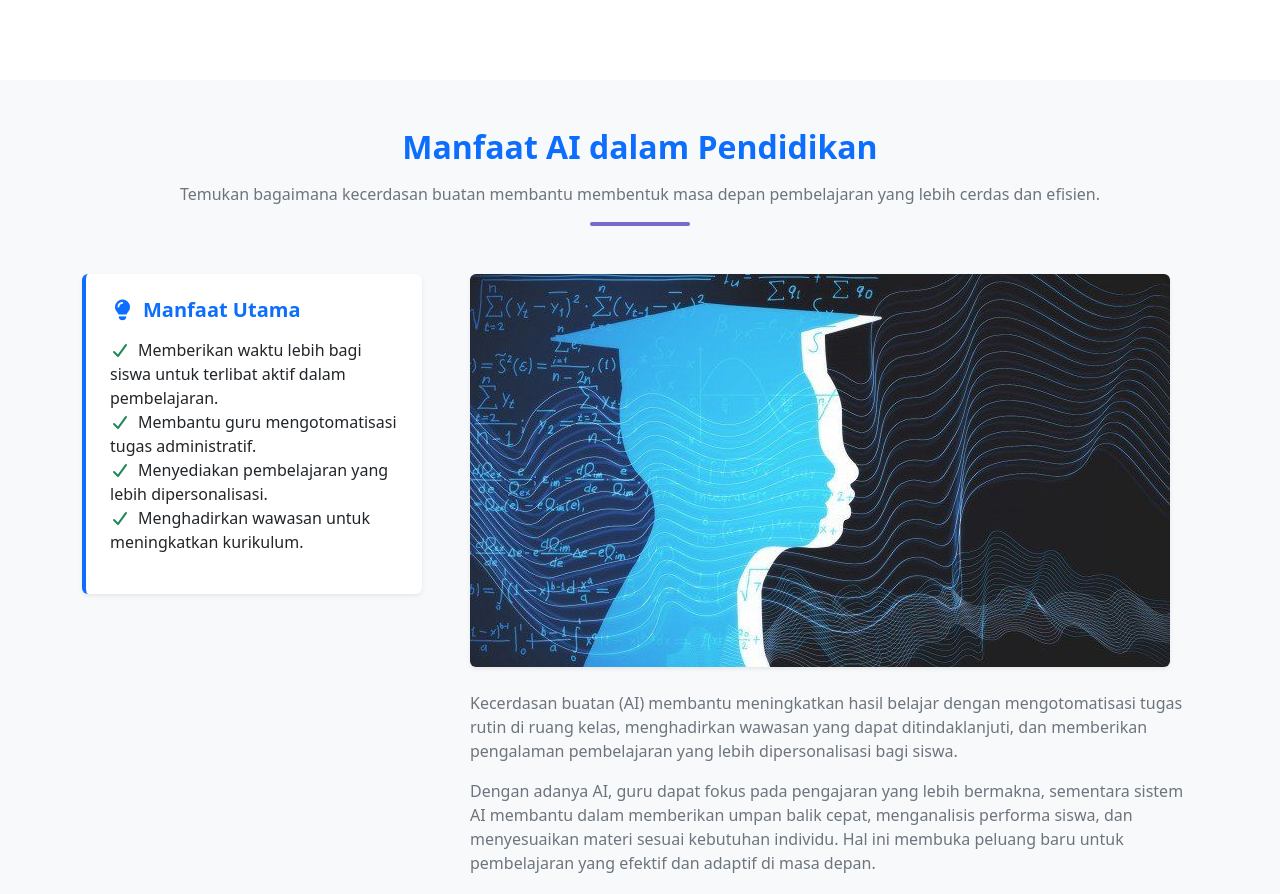
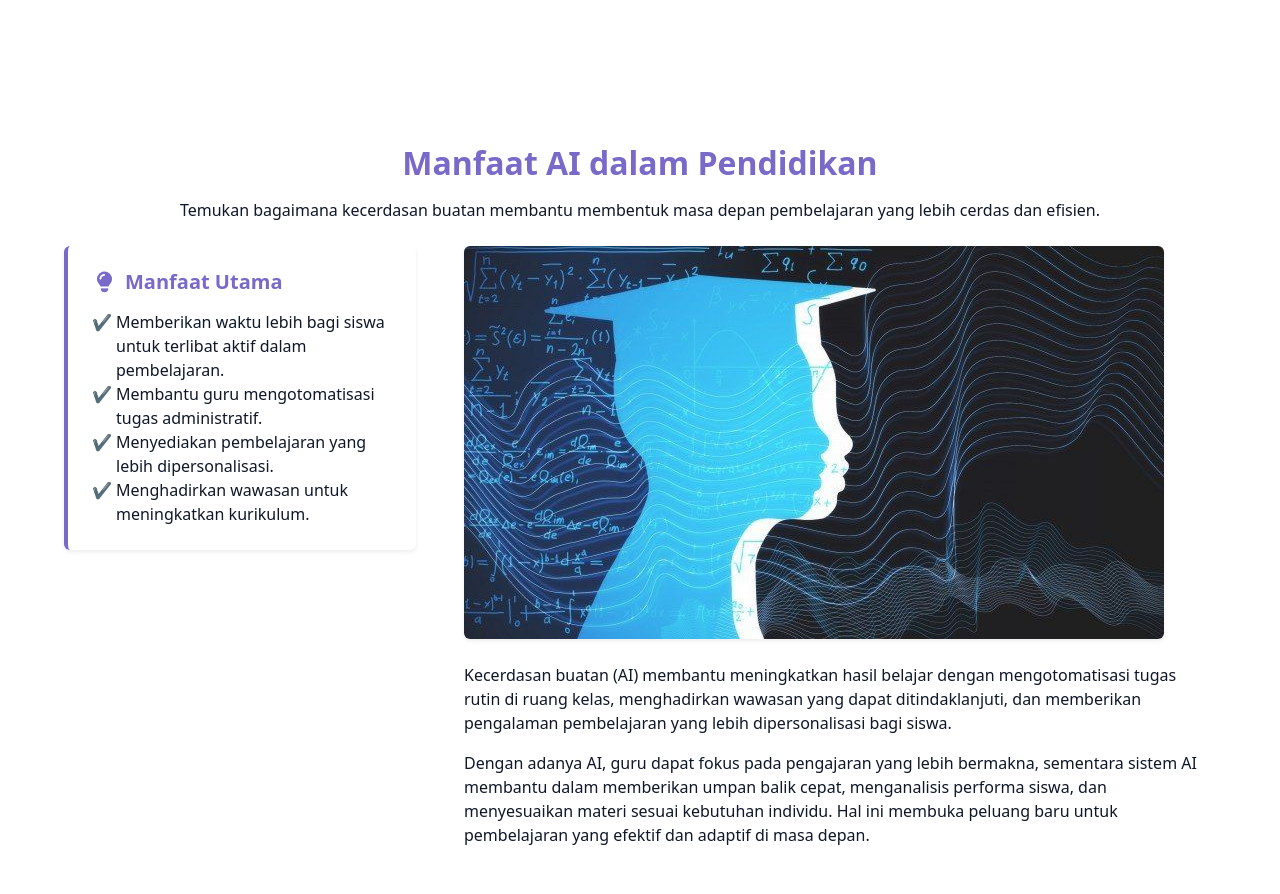
Before and after one commit to Rndraha21/prakwebBootstrap, a plain HTML site: page index.html in a window 1280 px wide. Shown: the part 1520-2414 px from the top of the page. Drawn offline with nearby package versions, Linux system fonts and the light colour scheme; a web font is replaced by a local one.

Commit message:
ubah dikit

```diff
--- a/index.html
+++ b/index.html
@@ -8,13 +8,14 @@
       rel="stylesheet"
       href="	https://cdn.jsdelivr.net/npm/bootstrap@5.3.8/dist/css/bootstrap.min.css"
     />
-    <link rel="stylesheet" href="style.css" />
-    <link rel="stylesheet" href="style-manfaat.css">
 
     <link
       rel="stylesheet"
       href="https://cdnjs.cloudflare.com/ajax/libs/font-awesome/7.0.1/css/all.min.css"
     />
+
+    <link rel="stylesheet" href="style.css" />
+    <link rel="stylesheet" href="style-manfaat.css" />
   </head>
 
   <body data-bs-spy="scroll" data-bs-target=".navbar" data-bs-offset="50">
@@ -156,44 +157,59 @@
     </section>
 
     <!-- Habib -->
-    <section id="manfaat" class="py-5 bg-light">
-      <div class="container">
+    <section id="manfaat">
+      <div>
         <!-- Judul Utama -->
-        <div class="text-center mb-5">
+        <div class="text-center">
           <h2 class="fw-bold mb-3 text-primary">Manfaat AI dalam Pendidikan</h2>
           <p class="text-secondary">
-            Temukan bagaimana kecerdasan buatan membantu membentuk masa depan pembelajaran yang lebih cerdas dan efisien.
+            Temukan bagaimana kecerdasan buatan membantu membentuk masa depan
+            pembelajaran yang lebih cerdas dan efisien.
           </p>
           <div class="underline mx-auto mb-4"></div>
         </div>
 
-        <div class="row g-5 align-items-start">
-
-          <!-- Kolom Kiri -->
+        <!-- Kolom Kiri -->
+        <div class="row g-5">
           <div class="col-md-4">
-            <div class="p-4 bg-white border-start border-4 border-primary rounded shadow-sm hover-card">
+            <div
+              class="p-4 bg-white rounded shadow-sm hover-card manfaat-card"
+            >
               <h5 class="fw-bold mb-3 text-primary">
                 <i class="fa-solid fa-lightbulb me-2"></i>Manfaat Utama
               </h5>
-              <ul class="list-unstyled">
-                <li><i class="fa-solid fa-check text-success me-2"></i>Memberikan waktu lebih bagi siswa untuk terlibat aktif dalam pembelajaran.</li>
-                <li><i class="fa-solid fa-check text-success me-2"></i>Membantu guru mengotomatisasi tugas administratif.</li>
-                <li><i class="fa-solid fa-check text-success me-2"></i>Menyediakan pembelajaran yang lebih dipersonalisasi.</li>
-                <li><i class="fa-solid fa-check text-success me-2"></i>Menghadirkan wawasan untuk meningkatkan kurikulum.</li>
+              <ul class="list-group">
+                <li>
+                  Memberikan waktu lebih bagi siswa untuk terlibat aktif dalam
+                  pembelajaran.
+                </li>
+                <li>Membantu guru mengotomatisasi tugas administratif.</li>
+                <li>Menyediakan pembelajaran yang lebih dipersonalisasi.</li>
+                <li>Menghadirkan wawasan untuk meningkatkan kurikulum.</li>
               </ul>
             </div>
           </div>
 
           <!-- Kolom Kanan -->
           <div class="col-md-8">
-            <div class="content-fade">
-              <img src="images/ai-education.jpg" alt="AI dalam Pendidikan" class="img-fluid rounded mb-4 shadow-sm" />
+            <div>
+              <img
+                src="images/ai-education.jpg"
+                alt="AI dalam Pendidikan"
+                class="hover-card img-fluid rounded mb-4 shadow-sm"
+              />
               <p class="text-secondary">
-                Kecerdasan buatan (AI) membantu meningkatkan hasil belajar dengan mengotomatisasi tugas rutin di ruang kelas, menghadirkan wawasan yang dapat ditindaklanjuti, dan memberikan pengalaman pembelajaran yang lebih dipersonalisasi bagi siswa.
+                Kecerdasan buatan (AI) membantu meningkatkan hasil belajar
+                dengan mengotomatisasi tugas rutin di ruang kelas, menghadirkan
+                wawasan yang dapat ditindaklanjuti, dan memberikan pengalaman
+                pembelajaran yang lebih dipersonalisasi bagi siswa.
               </p>
               <p class="text-secondary">
-                Dengan adanya AI, guru dapat fokus pada pengajaran yang lebih bermakna, sementara sistem AI membantu dalam memberikan umpan balik cepat,  menganalisis performa siswa, dan menyesuaikan materi sesuai kebutuhan individu.
-                Hal ini membuka peluang baru untuk pembelajaran yang efektif dan adaptif di masa depan.
+                Dengan adanya AI, guru dapat fokus pada pengajaran yang lebih
+                bermakna, sementara sistem AI membantu dalam memberikan umpan
+                balik cepat, menganalisis performa siswa, dan menyesuaikan
+                materi sesuai kebutuhan individu. Hal ini membuka peluang baru
+                untuk pembelajaran yang efektif dan adaptif di masa depan.
               </p>
             </div>
           </div>
@@ -204,7 +220,5 @@
 
     <script src="	https://cdn.jsdelivr.net/npm/bootstrap@5.3.8/dist/js/bootstrap.bundle.min.js"></script>
     <script src="script.js"></script>
-    <script src="script-manfaat.js"></script>
-
   </body>
 </html>
--- a/script-manfaat.js
+++ /dev/null
@@ -1,11 +0,0 @@
-const fadeElements = document.querySelectorAll(".content-fade");
-
-window.addEventListener("scroll", () => {
-  fadeElements.forEach((el) => {
-    const rect = el.getBoundingClientRect().top;
-    const windowHeight = window.innerHeight;
-    if (rect < windowHeight - 100) {
-      el.classList.add("visible");
-    }
-  });
-});
--- a/style-manfaat.css
+++ /dev/null
@@ -1,23 +0,0 @@
-.underline {
-  width: 100px;
-  height: 4px;
-  background-color: var(--clr-primary);
-  border-radius: 2px;
-}
-
-.hover-card {
-  transition: all 0.3s ease;
-}
-.hover-card:hover {
-  transform: translateY(-5px);
-  box-shadow: 0 8px 20px rgba(0, 0, 0, 0.1);
-}
-.content-fade {
-  opacity: 0;
-  transform: translateY(40px);
-  transition: all 0.8s ease;
-}
-.content-fade.visible {
-  opacity: 1;
-  transform: translateY(0);
-}
--- a/style.css
+++ b/style.css
@@ -12,6 +12,11 @@
 
 body {
   background: var(--clr-background);
+}
+
+/* Navbar overwrite */
+.navbar {
+  background: var(--clr-card);
 }
 
 .container-logo {
@@ -74,11 +79,24 @@ body {
   background: var(--clr-primary);
 }
 
+/* Section overwrite */
 section {
   min-height: 100vh;
   width: 100%;
   display: flex;
   padding: 4rem 0;
+}
+
+.text-primary {
+  color: var(--clr-primary) !important;
+}
+
+.text-secondary {
+  color: var(--clr-text) !important;
+}
+
+.manfaat-card {
+  border-left: 4px solid var(--clr-primary);
 }
 
 #beranda > .banner {
@@ -112,7 +130,24 @@ section {
   text-decoration: none;
   color: var(--clr-card);
   border-radius: 50px;
-  font-weight: bold;
+  font-weight: 500;
+}
+
+#ai,
+#manfaat,
+#dampak {
+  padding: 4rem 4rem;
+}
+
+.list-group {
+  list-style-type: none;
+  padding-left: 1.5rem;
+  color: var(--clr-text);
+}
+
+.list-group li::marker {
+  content: "✔️ ";
+  font-size: 1rem;
 }
 
 @keyframes blink {
```
